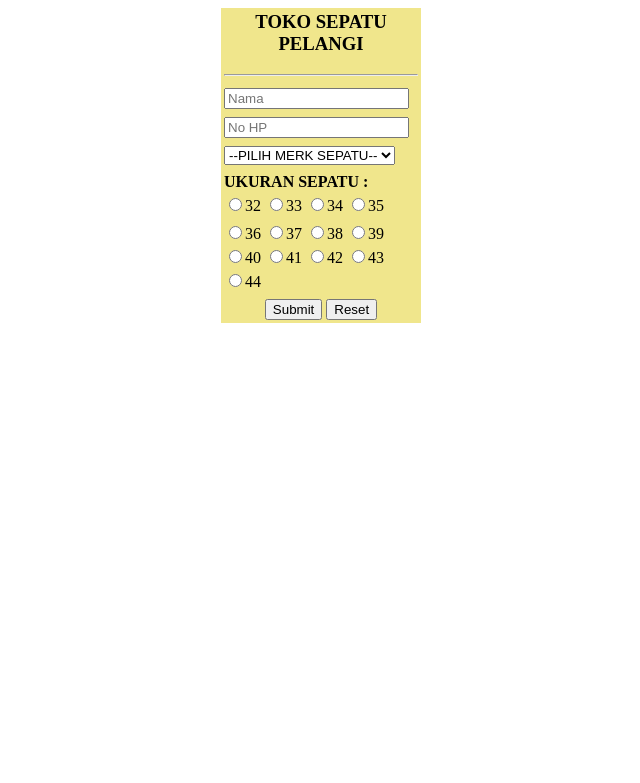
After one commit to y0cxan/WP2_YocxanMaximilian, a CodeIgniter app: page /pustaka-booking/tokosepatu/cetak in a window 1280 px wide. The commit adds this page. Shown: the top 783 px of the page, without its empty margins (319-959 px from the left). Run offline with CodeIgniter, Linux system fonts and the light colour scheme.

Commit message:
tugas 1-7

```diff
--- a/application/config/config.php
+++ b/application/config/config.php
@@ -23,7 +23,7 @@ defined('BASEPATH') OR exit('No direct script access allowed');
 | a PHP script and you can easily do that on your own.
 |
 */
-$config['base_url'] = 'http://loaclhost/wp2';
+$config['base_url'] = 'http://localhost/pustaka-booking';
 
 /*
 |--------------------------------------------------------------------------
--- a/application/config/database.php
+++ b/application/config/database.php
@@ -76,7 +76,7 @@ $query_builder = TRUE;
 $db['default'] = array(
 	'dsn'	=> '',
 	'hostname' => 'localhost',
-	'username' => '',
+	'username' => 'root',
 	'password' => '',
 	'database' => '',
 	'dbdriver' => 'mysqli',
--- /dev/null
+++ b/application/controllers/tokosepatu.php
@@ -0,0 +1,60 @@
+<?php
+ class tokosepatu extends CI_Controller
+ {
+    public function index()
+    {
+        $this->load->view('viewformtokosepatu');
+    }
+
+    public function cetak()
+    {
+        $this->form_validation->set_rules(
+            'nama',
+            'nama',
+            'required|min_length[3]',
+            [
+                'required' => 'Nama Harus Di isi',
+                'min_length' => 'Nama terlalu pendek'
+            ]
+
+        );
+
+        $this->form_validation->set_rules(
+            'no',
+            'no hp',
+            'required|min_length[11]',
+            [
+                'required' => 'No HP Harus diisi',
+                'min_length' => 'No HP terlalu pendek'
+            ]
+
+        );
+
+        if ($this->form_validation->run() != true) {
+            $this->load->view('viewformtokosepatu');
+        } else {
+
+            $data = [
+                'nama' => $this->input->post('nama'),
+                'no' => $this->input->post('no'),
+                'merk' => $this->input->post('merk'),
+                'size' => $this->input->post('size'),
+                'harga' => $this->input->post('harga'),
+            ];
+
+            if ($this->input->post('merk') == 'Nike') {
+                $data['harga'] = 375000;
+            } elseif ($this->input->post('merk') == 'Adidas') {
+                $data['harga'] = 300000;
+            } elseif ($this->input->post('merk') == 'Kickers') {
+                $data['harga'] = 250000;
+            } elseif ($this->input->post('merk') == 'Eiger') {
+                $data['harga'] = 275000;
+            } elseif ($this->input->post('merk') == 'Bucherri') {
+                $data['harga'] = 400000;
+            }
+
+            $this->load->view('viewdatatokosepatu' , $data);
+        }
+    }
+}
--- a/application/views/v_header.php
+++ b/application/views/v_header.php
@@ -3,7 +3,7 @@
     <head>
         <meta charset="utf-8">
         <title>Web Prog II | Merancang Template Sederhana Dengan Codeigniter</title>
-        <link rel="stylesheet" type="text/css" href="http://localhost/wp2/assets/css/stylebuku.css">
+        <link rel="stylesheet" type="text/css" href="http://localhost/pustaka-booking/assets/css/stylebuku.css">
     </head>
     <body>
         <div id="wrapper">
--- /dev/null
+++ b/application/views/viewformtokosepatu.php
@@ -0,0 +1,98 @@
+<html>
+
+<head>
+    <title>TOKO SEPATU</title>
+
+    <style>
+        .error1 {
+            color: black;
+        }
+    </style>
+</head>
+
+<body>
+    <center>
+        <form action="<?= base_url('tokosepatu/cetak'); ?>" method="post">
+            <table bgcolor='#F0E68C' width="200px">
+                <tr>
+                    <th>
+                        <h3>TOKO SEPATU PELANGI</h3>
+                        <hr>
+                    </th>
+                </tr>
+
+                <tr>
+                    <td colspan="5"><input type="text" name="nama" id="nama" placeholder="Nama"></td>
+                </tr>
+                <tr>
+                    <td class="error1"><b> <?= form_error('nama'); ?></b></td>
+                </tr>
+                <tr>
+                    <td> <input type="text" name='no' id='no' placeholder="No HP"></td>
+                </tr>
+                <tr>
+                    <td class="error1"><b> <?= form_error('no'); ?></b></td>
+                </tr>
+                <tr>
+                    <td>
+                        <select name="merk" id="merk">
+                            <option value="">--PILIH MERK SEPATU--</option>
+                            <option value="Nike">NIKE</option>
+                            <option value="Adidas">ADIDAS</option>
+                            <option value="Kickers">KICKERS</option>
+                            <option value="Eiger">EIGER</option>
+                            <option value="Bucherri">BUCHERRI</option>
+                        </select>
+                    </td>
+                </tr>
+                <tr>
+                    <td class="error1"><b> <?= form_error('merk'); ?></b></td>
+                </tr>
+                <tr>
+                    <td><b>UKURAN SEPATU :</b></td>
+                </tr>
+                <tr>
+                    <td>
+                        <input type="radio" name="size" value="32">32
+                        <input type="radio" name="size" value="33">33
+                        <input type="radio" name="size" value="34">34
+                        <input type="radio" name="size" value="35">35
+                    </td>
+                </tr>
+                    <td></td>
+                <tr>
+                    <td>
+                        <input type="radio" name="size" value="36">36
+                        <input type="radio" name="size" value="37">37
+                        <input type="radio" name="size" value="38">38
+                        <input type="radio" name="size" value="39">39
+                    </td>
+                </tr>
+                <tr>
+                    <td>
+                        <input type="radio" name="size" value="40">40
+                        <input type="radio" name="size" value="41">41
+                        <input type="radio" name="size" value="42">42
+                        <input type="radio" name="size" value="43">43
+                    </td>
+                </tr>
+                <tr>
+                    <td>
+                        <input type="radio" name="size" value="44">44
+                    </td>
+                </tr>
+                <tr>
+                    <td class="error1"><b> <?= form_error('size'); ?></b></td>
+                </tr>
+                <tr>
+                    <td align="center" colspan="3">
+                        <input type="submit" name="KONFIRMASI">
+                        <input type="reset" name="BATAL">
+                    </td>
+                </tr>
+            </table>
+    </form>
+    </center>
+</body>
+
+</html>
```
Also changed, not shown: application/views/viewdatatokosepatu.php (added, +62 -0 lines).
